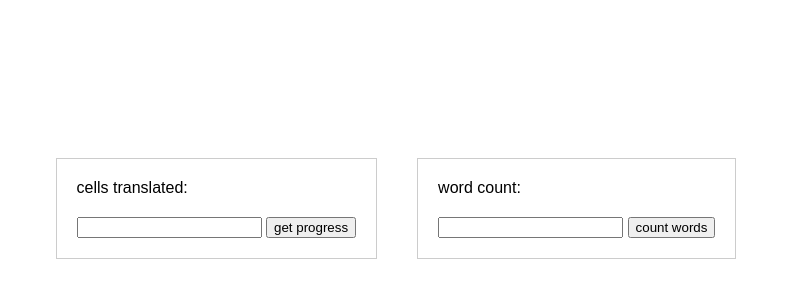
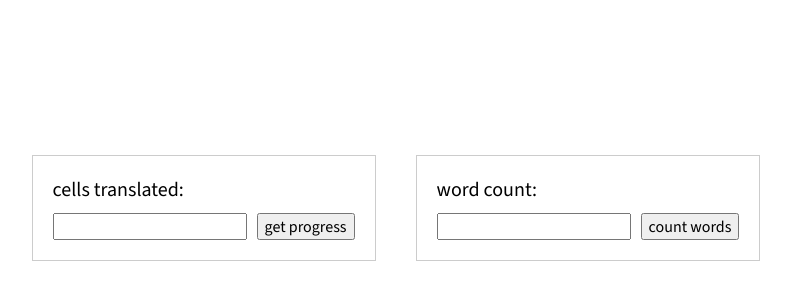
Before and after one commit to nyutie/purrgatory-translation-progress-tracker, a plain HTML site: page index.html in a window 1280 px wide. Shown: the part 192-492 px from the top of the page, without its empty margins (244-1035 px from the left). Drawn offline with nearby package versions, Linux system fonts and the light colour scheme.

Commit message:
css updates + using same font used in purrgatorz

```diff
--- a/index.html
+++ b/index.html
@@ -3,7 +3,6 @@
 <head>
   <title>purrgatory translation helper</title>
   <link rel="stylesheet" href="styles/styles.css">
-
   <link rel="icon" type="image/png" href="images/pth.png">
 
   <meta name="viewport" content="width=device-width, initial-scale=1">
@@ -15,22 +14,30 @@
   <meta property="og:image:width" content="125">
   <meta property="og:image:height" content="125">
 
+  <link rel="preconnect" href="https://fonts.googleapis.com">
+  <link rel="preconnect" href="https://fonts.gstatic.com" crossorigin>
+  <link href="https://fonts.googleapis.com/css2?family=Source+Sans+3&display=swap" rel="stylesheet">
+
   <meta http-equiv="Content-Security-Policy" content="worker-src 'self'">
 </head>
 <body>
   <div class="bigger-container">
     <div class="container">
       <label for="sheetsLink">cells translated:</label>
-      <input type="text" id="sheetsLinkCell" />
-      <button onclick="main.cellTracker.getProgress()">get progress</button>
-      <div id="outputCell"></div>
+      <div class="input-holder">
+        <input type="text" id="sheetsLinkCell" />
+        <button onclick="main.cellTracker.getProgress()">get progress</button>
+      </div>
+      <div id="outputCell" class="output"></div>
     </div>
 
     <div class="container">
       <label for="sheetsLink">word count:</label>
-      <input type="text" id="sheetsLink" />
-      <button onclick="main.wordCounter.countWords()">count words</button>
-      <div id="outputWords"></div>
+      <div class="input-holder">
+        <input type="text" id="sheetsLink" />
+        <button onclick="main.wordCounter.countWords()">count words</button>
+      </div>
+      <div id="outputWords" class="output"></div>
     </div>
   </div>
 
--- a/styles/styles.css
+++ b/styles/styles.css
@@ -1,5 +1,26 @@
 body {
-  font-family: Arial, sans-serif;
+  font-family: 'Source Sans 3', sans-serif;
+  font-size: 20px;
+  -webkit-font-smoothing: none;
+  -moz-osx-font-smoothing: none;
+  text-rendering: grayscale;
+  image-rendering: pixelated;
+}
+
+label {
+  user-select: none;
+  display: block;
+  margin-bottom: 10px;
+}
+
+input {
+  font-family: 'Source Sans 3', sans-serif;
+  font-size: 16px;
+}
+
+button {
+  font-family: 'Source Sans 3', sans-serif;
+  font-size: 16px;
 }
 
 .bigger-container {
@@ -16,16 +37,24 @@ body {
 
 .container {
   margin: 20px;
+  min-width: 300px;
   max-width: 400px;
   padding: 20px;
   border: 1px solid #ccc;
 }
 
-label {
-  display: block;
-  margin-bottom: 10px;
+.input-holder {
+  width: 100%;
+  display: flex;
+  align-items: center;
+  justify-content: space-between;
+  gap: 10px;
 }
 
-button {
-  margin-top: 10px;
+.input-holder input {
+  flex-grow: 1;
 }
+
+.output {
+  font-size: 16px;
+}
```
